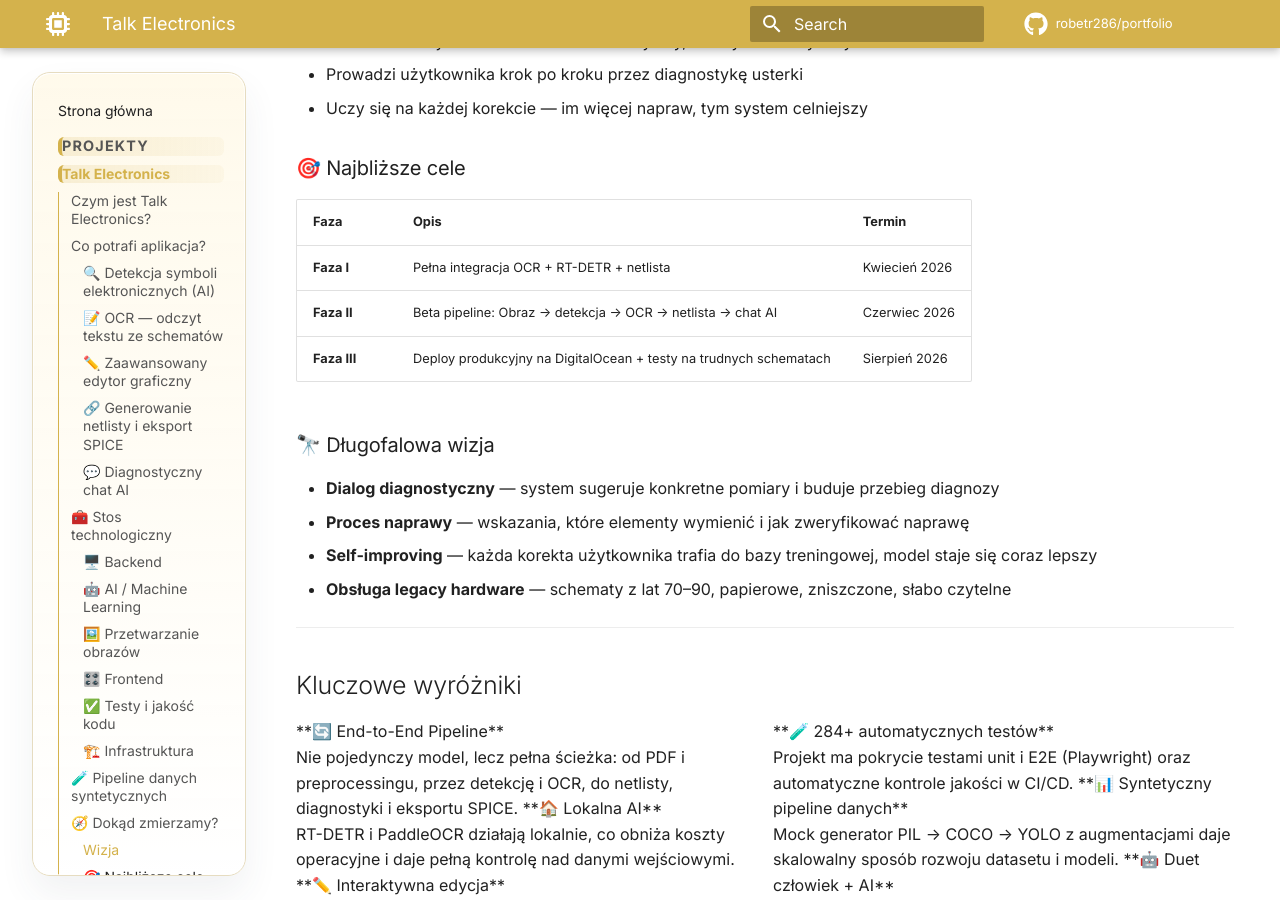
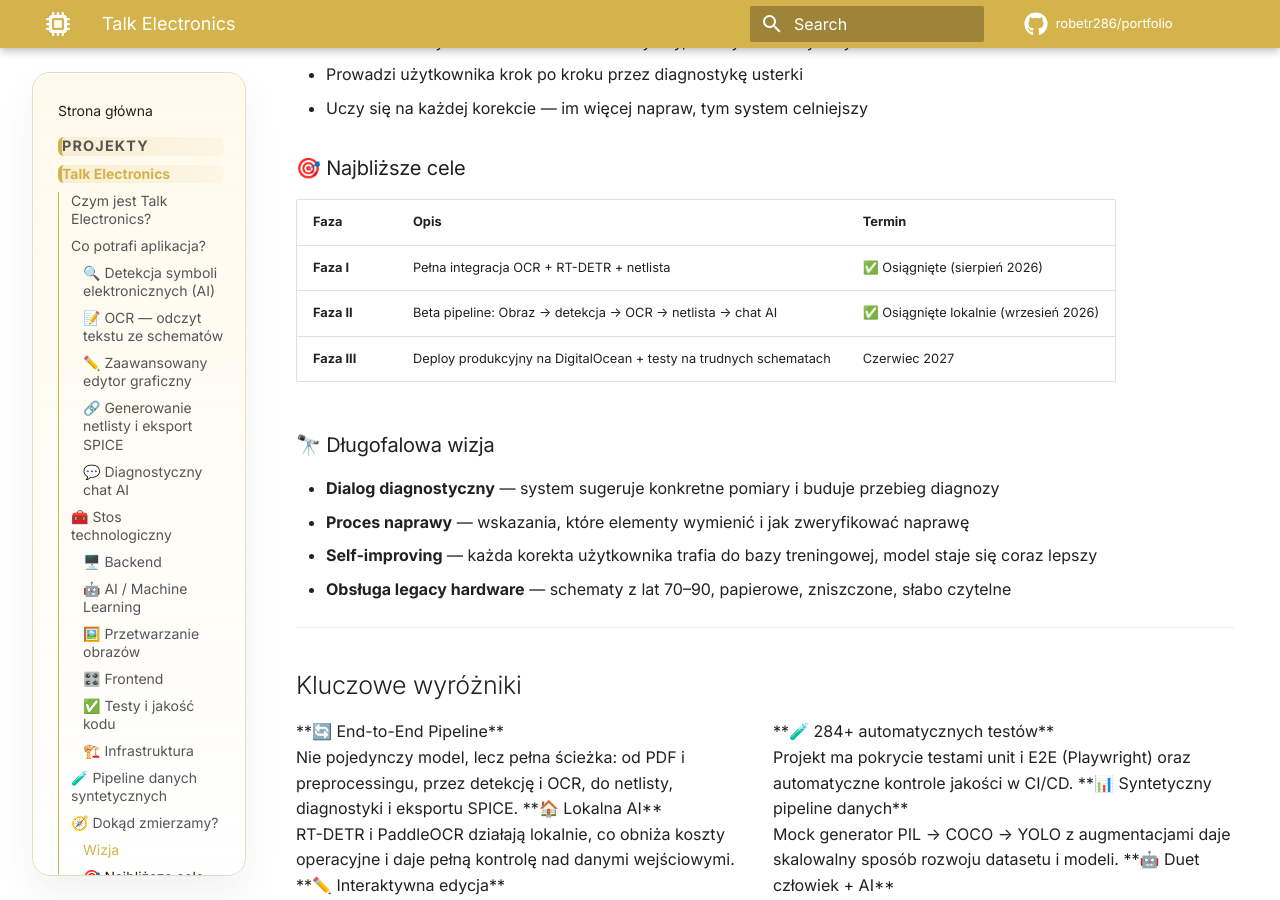
Before and after one commit to robetr286/portfolio, an MkDocs documentation site: the page built from docs/Talk_electronics/index.md, in a window 1280 px wide and 900 px high, scrolled down 8110 px. Built offline with MkDocs 1.6.1 and Material for MkDocs 9.7.7, drawn with Linux system fonts in a browser that asks for light colours; comment, search, counter and statistics services are not loaded.

Commit message:
docs: update Talk Electronics roadmap dates for 2026–2027
Mark Phase I/II as achieved (local OCR+RT-DETR+netlist+chat) and
slip Phase III (DigitalOcean prod deploy) to June 2027.

Co-authored-by: Cursor <cursoragent@cursor.com>

```diff
--- a/docs/Talk_electronics/index.md
+++ b/docs/Talk_electronics/index.md
@@ -175,9 +175,9 @@ Celem Talk Electronics jest stworzenie **kompletnego narzędzia do analizy i dia
 
 | Faza | Opis | Termin |
 |---|---|---|
-| **Faza I** | Pełna integracja OCR + RT-DETR + netlista | Kwiecień 2026 |
-| **Faza II** | Beta pipeline: Obraz → detekcja → OCR → netlista → chat AI | Czerwiec 2026 |
-| **Faza III** | Deploy produkcyjny na DigitalOcean + testy na trudnych schematach | Sierpień 2026 |
+| **Faza I** | Pełna integracja OCR + RT-DETR + netlista | ✅ Osiągnięte (sierpień 2026) |
+| **Faza II** | Beta pipeline: Obraz → detekcja → OCR → netlista → chat AI | ✅ Osiągnięte lokalnie (wrzesień 2026) |
+| **Faza III** | Deploy produkcyjny na DigitalOcean + testy na trudnych schematach | Czerwiec 2027 |
 
 ### 🔭 Długofalowa wizja
 
```
